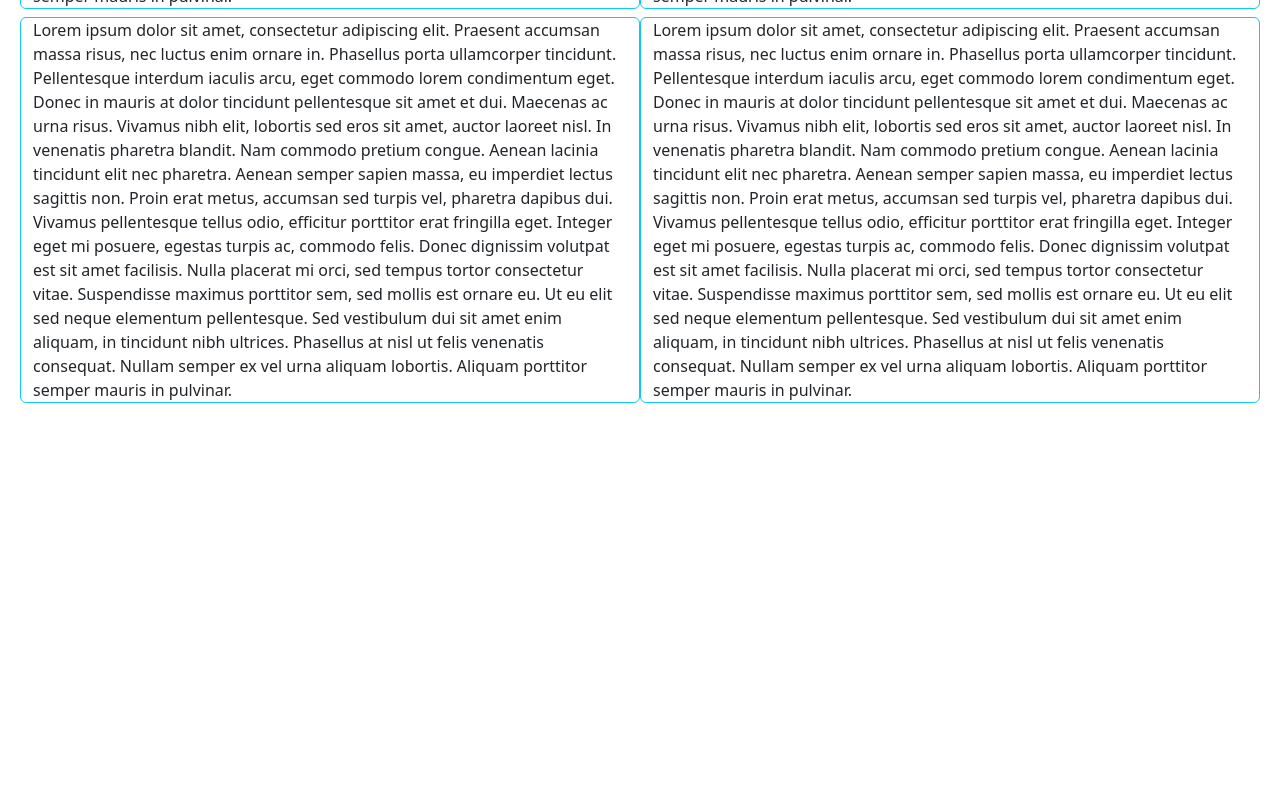
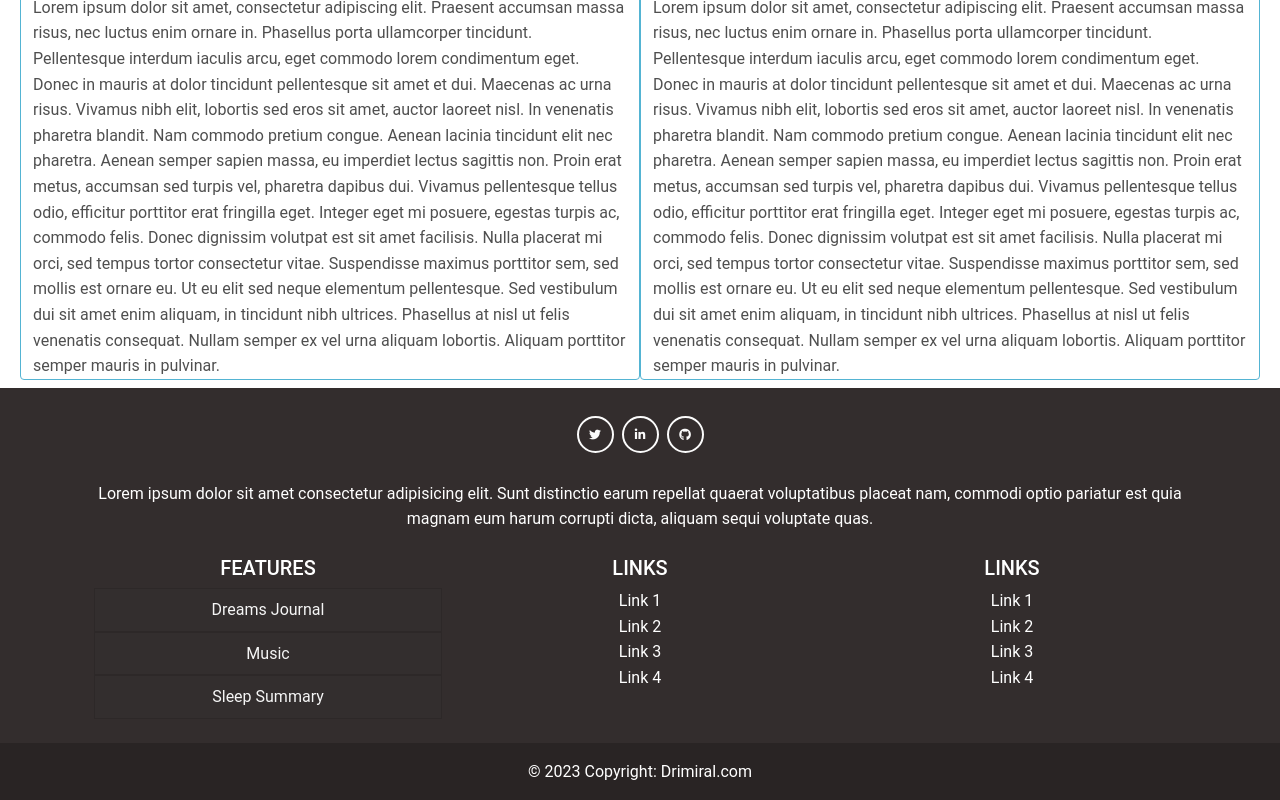
Before and after one commit to Mikolaj-Brzoskowski/TypeScript_learning, a React (Create React App) app in the folder Drimiral/frontend/: page /home in a window 1280 px wide. Shown: the part 1401-2201 px from the top of the page. Before the commit the page ends 1812 px from the top, so only its background shows below. Built offline with nearby package versions, Linux system fonts and the light colour scheme.

Commit message:
footer element/main page changes

```diff
--- a/Drimiral/frontend/package.json
+++ b/Drimiral/frontend/package.json
@@ -3,6 +3,7 @@
   "version": "0.1.0",
   "private": true,
   "dependencies": {
+    "@fortawesome/fontawesome-free": "^6.3.0",
     "@testing-library/jest-dom": "^5.14.1",
     "@testing-library/react": "^13.0.0",
     "@testing-library/user-event": "^13.2.1",
@@ -13,12 +14,14 @@
     "axios": "^1.3.2",
     "bootstrap": "^5.2.3",
     "eslint": "^8.33.0",
+    "mdb-react-ui-kit": "^5.1.0",
     "prettier": "^2.8.4",
     "react": "^18.2.0",
     "react-bootstrap": "^2.7.0",
     "react-dom": "^18.2.0",
     "react-router": "^6.8.1",
     "react-router-dom": "^6.8.1",
+    "react-router-hash-link": "^2.4.3",
     "react-scripts": "5.0.1",
     "typescript": "^4.4.2",
     "web-vitals": "^2.1.0",
@@ -47,5 +50,8 @@
       "last 1 firefox version",
       "last 1 safari version"
     ]
+  },
+  "devDependencies": {
+    "@types/react-router-hash-link": "^2.4.5"
   }
 }
--- a/Drimiral/frontend/src/App.tsx
+++ b/Drimiral/frontend/src/App.tsx
@@ -1,6 +1,7 @@
 import React from "react";
 import { Route, Routes, Navigate } from "react-router-dom";
 import Contact from "./components/Contact";
+import Footer from "./components/Footer";
 import Journal from "./components/Journal";
 import MainPage from "./components/MainPage/MainPage";
 import Music from "./components/Music";
@@ -19,6 +20,7 @@ const App: React.FC = () => {
       <Route path="/summary" element={<SleepSummary/>} />
       <Route path="/contact" element={<Contact/>} />
     </Routes>
+    <Footer/>
   </div>)
 
 };
--- a/Drimiral/frontend/src/components/MainPage/MainPage.tsx
+++ b/Drimiral/frontend/src/components/MainPage/MainPage.tsx
@@ -25,7 +25,6 @@ const MainPage: React.FC<MainPageProps> = ({ isLogged }) => {
 
     return (
     <div>
-        Welcome to Drimiral!
         <MainPageContainer/>
     </div> );
 }
--- a/Drimiral/frontend/src/index.tsx
+++ b/Drimiral/frontend/src/index.tsx
@@ -5,6 +5,8 @@ import App from './App';
 import reportWebVitals from './reportWebVitals';
 import 'bootstrap/dist/css/bootstrap.min.css';
 import { BrowserRouter } from "react-router-dom"
+import '@fortawesome/fontawesome-free/css/all.min.css';
+import 'mdb-react-ui-kit/dist/css/mdb.min.css';
 
 const root = ReactDOM.createRoot(
   document.getElementById('root') as HTMLElement
```
Also changed, not shown: 2 other files (tests, documents, lock files or other folders).
